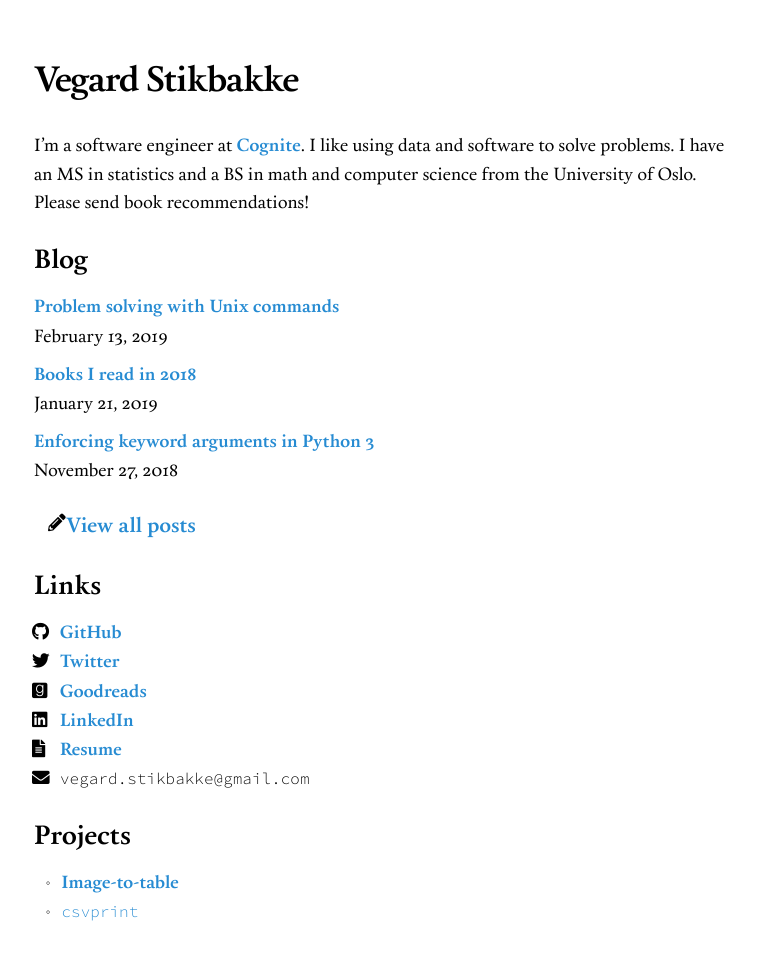
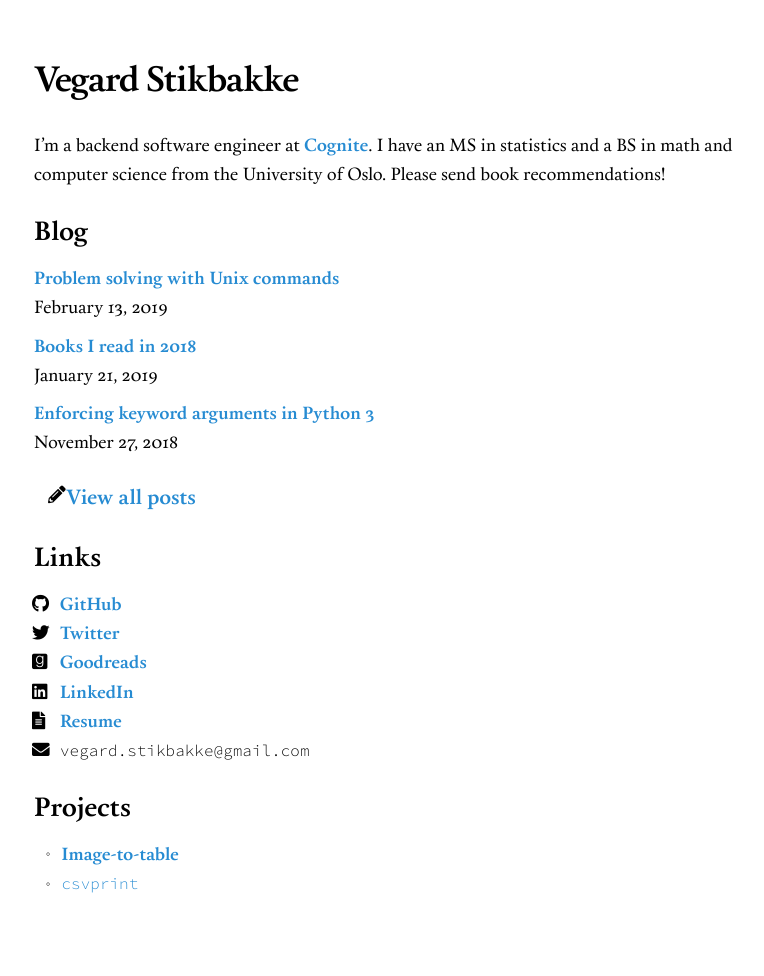
Before and after one commit to vegarsti/vegarsti.github.io, a Jekyll site: the page built from index.md, in a window 1280 px wide. Shown: the whole page, without its empty margins (256-1020 px from the left). Built offline with Jekyll 4.4.1, drawn with Linux system fonts in a browser that asks for light colours; nearby versions of some CDN libraries; after the commit the page ends 947 px from its top, so only the background shows below that.

Commit message:
Update bio

```diff
--- a/index.md
+++ b/index.md
@@ -5,8 +5,7 @@ title: Vegard Stikbakke
 
 # Vegard Stikbakke
 
-I'm a software engineer at [Cognite](https://cognite.com).
-I like using data and software to solve problems.
+I'm a backend software engineer at [Cognite](https://cognite.com).
 I have an MS in statistics and a BS in math and computer science from the University of Oslo.
 Please send book recommendations!
 
```
Also changed, not shown: _posts/2019-02-13-unix.md (+1 -1 lines).
